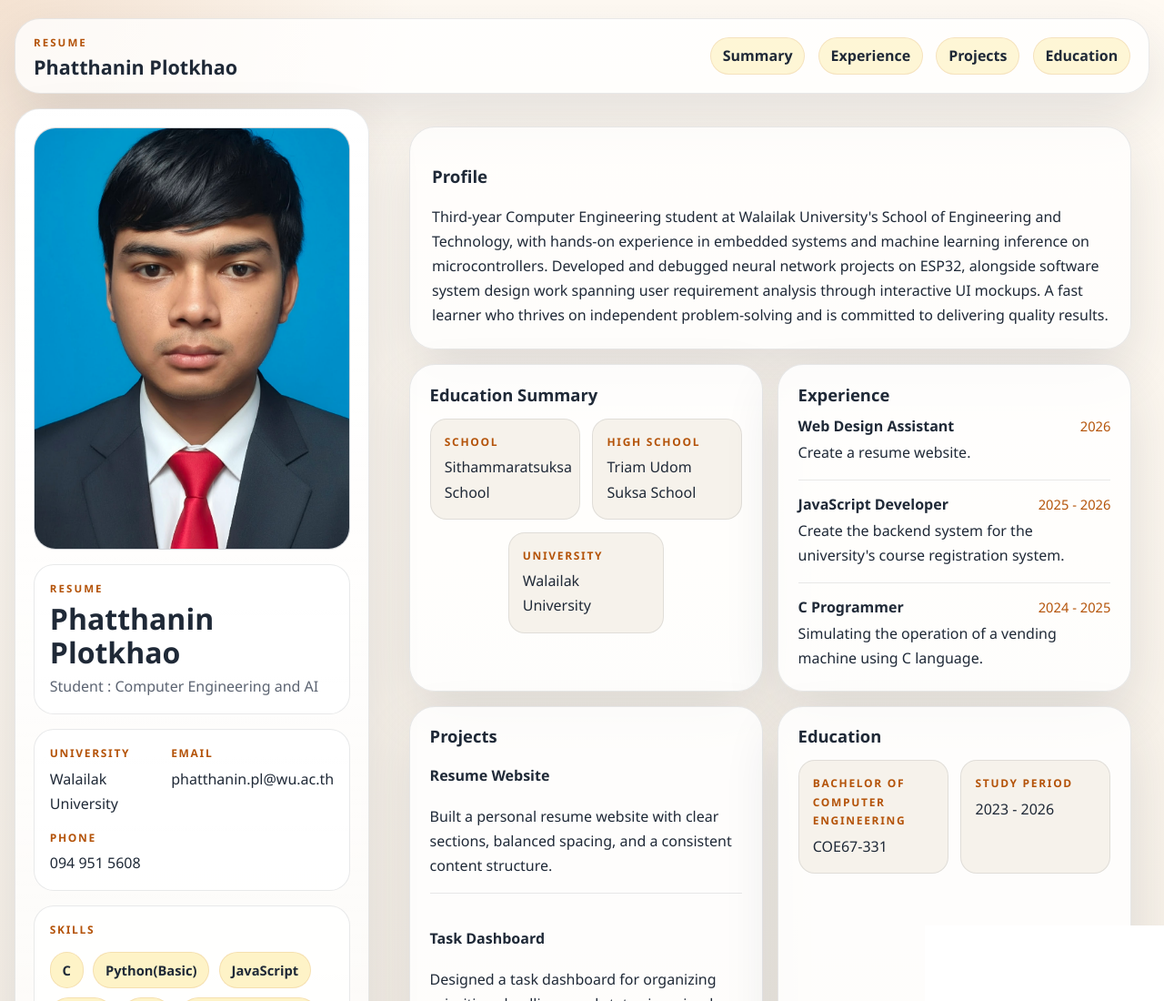
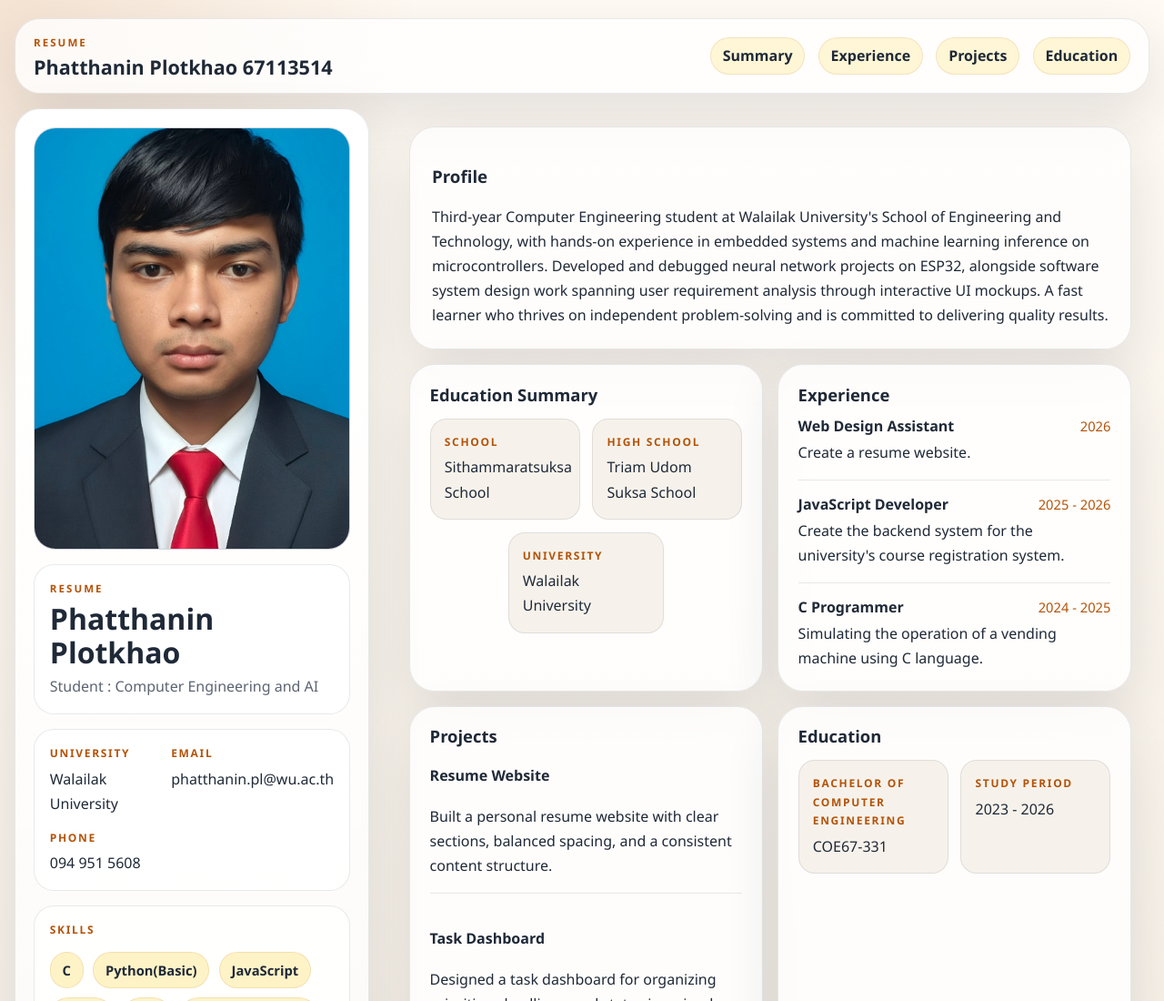
Before and after one commit to Phatthanin/testResume, a plain HTML site: page index.html in a window 1280 px wide. Shown: the top 1100 px of the page at 91% size. Drawn offline with Linux system fonts and the light colour scheme.

Commit message:
Update resume content

```diff
--- a/index.html
+++ b/index.html
@@ -12,7 +12,7 @@
 <header class="page-header">
 	<div>
 		<p class="eyebrow">Resume</p>
-		<h1 class="site-title">Phatthanin Plotkhao</h1>
+		<h1 class="site-title">Phatthanin Plotkhao 67113514</h1>
 	</div>
 	<nav class="header-nav" aria-label="Resume navigation">
 		<a href="#summary">Summary</a>
```
